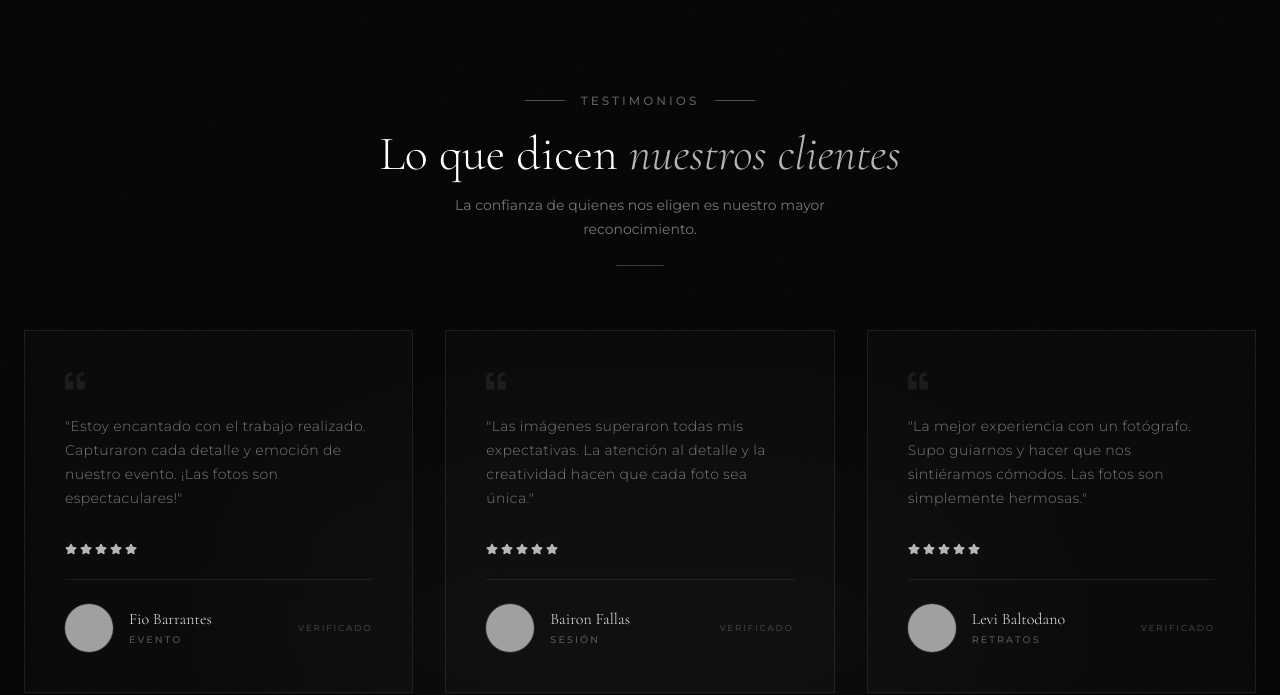
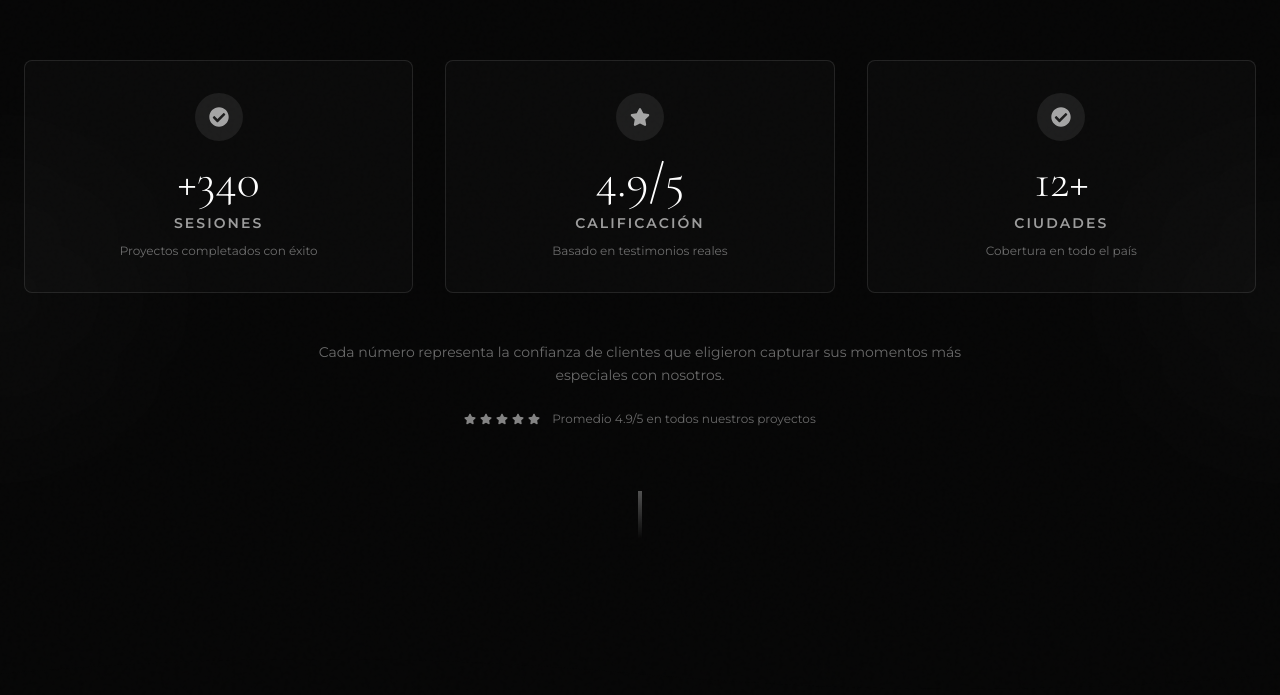
Before and after one commit to Baironfallas/landing-page-progra-lll, a React (Vite) app: page / in a window 1280 px wide. Shown: the part 4922-5617 px from the top of the page. Built offline with nearby package versions, Linux system fonts and the light colour scheme; grey boxes are pictures that could not be loaded.

Commit message:
feat: Agregar componente SocialProof para mostrar estadísticas y testimonios de clientes

```diff
--- a/src/App.tsx
+++ b/src/App.tsx
@@ -4,6 +4,7 @@ import Services from "./components/Services";
 import GalleryServices from "./components/GalleryServices";
 import ProcessFlow from "./components/ProcessFlow";
 import Pricing from "./components/Pricing";
+import SocialProof from "./components/SocialProof";
 import CustomersReviews from "./components/CustomersReviews";
 import Contact from "./components/Contact";
 import Footer from "./components/Footer";
@@ -17,6 +18,7 @@ export const App = () => {
       <GalleryServices />
       <ProcessFlow />
       <Pricing />
+      <SocialProof />
       <CustomersReviews />
       <Contact />
       <Footer />
--- /dev/null
+++ b/src/components/SocialProof.tsx
@@ -0,0 +1,204 @@
+import { useEffect, useRef, useState } from "react";
+import { FaStar, FaCheckCircle } from "react-icons/fa";
+
+type Stat = {
+  icon: React.ComponentType<{ className?: string }>;
+  value: string;
+  label: string;
+  description?: string;
+};
+
+const stats: Stat[] = [
+  {
+    icon: FaCheckCircle,
+    value: "+340",
+    label: "Sesiones",
+    description: "Proyectos completados con éxito",
+  },
+  {
+    icon: FaStar,
+    value: "4.9/5",
+    label: "Calificación",
+    description: "Basado en testimonios reales",
+  },
+  {
+    icon: FaCheckCircle,
+    value: "12+",
+    label: "Ciudades",
+    description: "Cobertura en todo el país",
+  },
+];
+
+const useInView = (threshold = 0.15) => {
+  const ref = useRef(null);
+  const [inView, setInView] = useState(false);
+
+  useEffect(() => {
+    const obs = new IntersectionObserver(
+      ([e]) => {
+        if (e.isIntersecting) {
+          setInView(true);
+          obs.disconnect();
+        }
+      },
+      { threshold },
+    );
+    if (ref.current) obs.observe(ref.current);
+    return () => obs.disconnect();
+  }, [threshold]);
+
+  return [ref, inView];
+};
+
+const SocialProof = () => {
+  const [sectionRef, inView] = useInView(0.1) as [
+    React.RefObject<HTMLElement>,
+    boolean,
+  ];
+
+  return (
+    <section
+      id="SocialProof"
+      ref={sectionRef}
+      className="vt-section-dark relative py-16 md:py-24 overflow-hidden"
+    >
+      {/* Noise overlay */}
+      <div className="vt-noise-overlay opacity-50" />
+
+      {/* Animated background elements */}
+      <div className="pointer-events-none absolute inset-0">
+        {/* Left accent */}
+        <div className="absolute -left-40 top-1/2 w-80 h-80 rounded-full bg-white/[0.02] blur-[80px] -translate-y-1/2" />
+        {/* Right accent */}
+        <div className="absolute -right-40 top-1/2 w-80 h-80 rounded-full bg-white/[0.02] blur-[80px] -translate-y-1/2" />
+      </div>
+
+      <div className="vt-content-layer mx-auto max-w-7xl px-6 relative z-10">
+        {/* Stats banner */}
+        <div
+          className={[
+            "grid grid-cols-1 md:grid-cols-3 gap-8 md:gap-6 lg:gap-8",
+            "transition-all duration-1000 ease-out",
+            inView ? "opacity-100 translate-y-0" : "opacity-0 translate-y-8",
+          ].join(" ")}
+        >
+          {stats.map((stat, idx) => {
+            const IconComponent = stat.icon;
+            return (
+              <div
+                key={stat.label}
+                className={[
+                  "group relative text-center p-8 rounded-lg border",
+                  "transition-all duration-500",
+                  "hover:border-white/30 hover:bg-white/[0.05] hover:-translate-y-1",
+                  "border-white/10 bg-white/[0.02]",
+                ].join(" ")}
+                style={{
+                  transitionDelay: inView ? `${idx * 150}ms` : "0s",
+                }}
+              >
+                {/* Icon */}
+                <div
+                  className={[
+                    "inline-flex items-center justify-center w-12 h-12 rounded-full mb-4",
+                    "transition-all duration-500",
+                    inView
+                      ? "text-white/60 bg-white/[0.08]"
+                      : "text-white/30 bg-white/[0.02]",
+                    "group-hover:text-white/80 group-hover:bg-white/[0.12]",
+                  ].join(" ")}
+                >
+                  <IconComponent className="w-5 h-5" />
+                </div>
+
+                {/* Value (animated counter style) */}
+                <div className="mb-2">
+                  <span className="vt-title-serif text-4xl md:text-5xl font-light text-white block leading-tight">
+                    {stat.value}
+                  </span>
+                </div>
+
+                {/* Label */}
+                <p className="text-sm font-semibold uppercase tracking-[0.15em] text-white/60 mb-2">
+                  {stat.label}
+                </p>
+
+                {/* Description */}
+                {stat.description && (
+                  <p className="text-xs text-white/40 leading-relaxed">
+                    {stat.description}
+                  </p>
+                )}
+
+                {/* Bottom accent line */}
+                <div
+                  className={[
+                    "absolute bottom-0 left-0 right-full h-0.5",
+                    "transition-all duration-500",
+                    inView ? "bg-white/20" : "bg-white/5",
+                    "group-hover:right-0 group-hover:bg-white/30",
+                  ].join(" ")}
+                />
+              </div>
+            );
+          })}
+        </div>
+
+        {/* Trust statement */}
+        <div
+          className={[
+            "mt-12 text-center",
+            "transition-all duration-1000 ease-out",
+            inView ? "opacity-100 translate-y-0" : "opacity-0 translate-y-8",
+          ].join(" ")}
+          style={{
+            transitionDelay: inView ? "450ms" : "0s",
+          }}
+        >
+          <p className="text-sm text-white/40 max-w-2xl mx-auto leading-relaxed">
+            Cada número representa la confianza de clientes que eligieron
+            capturar sus momentos más especiales con nosotros.
+          </p>
+
+          {/* Star rating inline display */}
+          <div className="flex items-center justify-center gap-3 mt-6">
+            <div className="flex items-center gap-1">
+              {Array.from({ length: 5 }).map((_, i) => (
+                <FaStar
+                  key={i}
+                  className={[
+                    "w-3 h-3 transition-all duration-500",
+                    i < 5 ? "text-white/50" : "text-white/10",
+                    inView ? "opacity-100" : "opacity-0",
+                  ].join(" ")}
+                  style={{
+                    transitionDelay: inView ? `${500 + i * 50}ms` : "0s",
+                  }}
+                />
+              ))}
+            </div>
+            <span className="text-xs text-white/40">
+              Promedio 4.9/5 en todos nuestros proyectos
+            </span>
+          </div>
+        </div>
+
+        {/* Divider connecting to testimonials */}
+        <div
+          className={[
+            "mt-16 flex justify-center",
+            "transition-all duration-500",
+            inView ? "opacity-100" : "opacity-0",
+          ].join(" ")}
+          style={{
+            transitionDelay: inView ? "600ms" : "0s",
+          }}
+        >
+          <div className="w-1 h-12 bg-gradient-to-b from-white/30 to-white/0" />
+        </div>
+      </div>
+    </section>
+  );
+};
+
+export default SocialProof;
```
